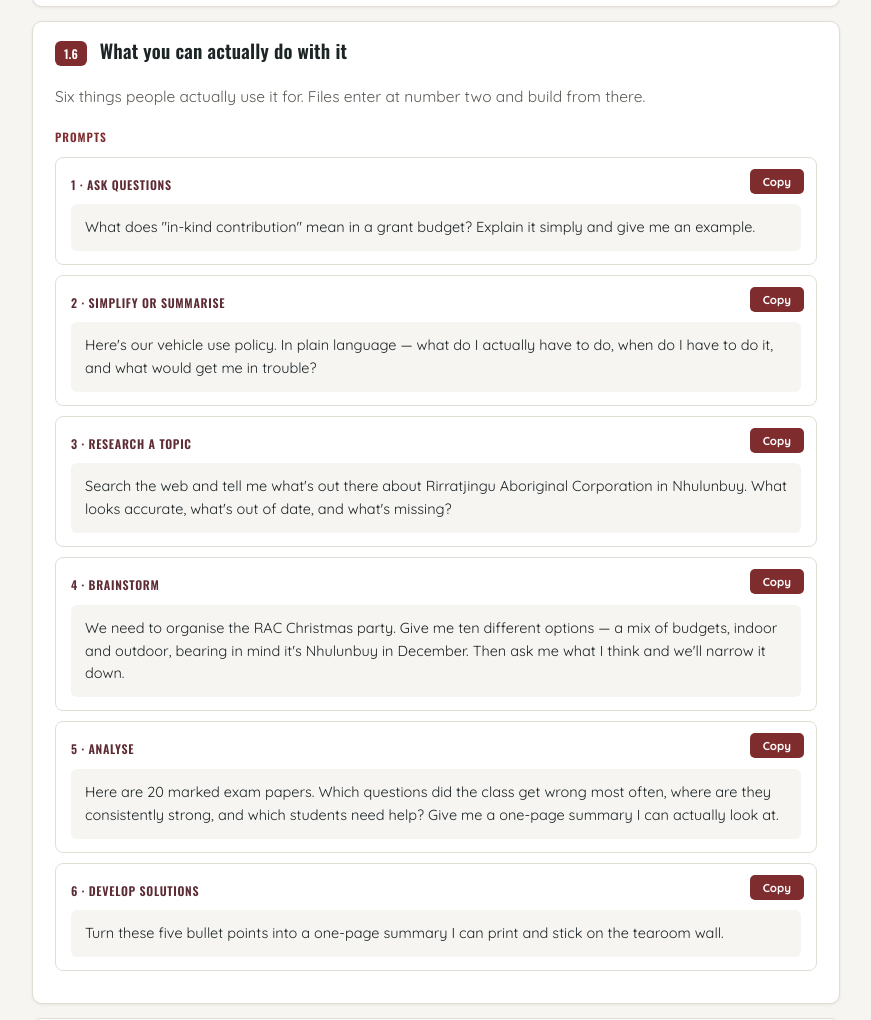
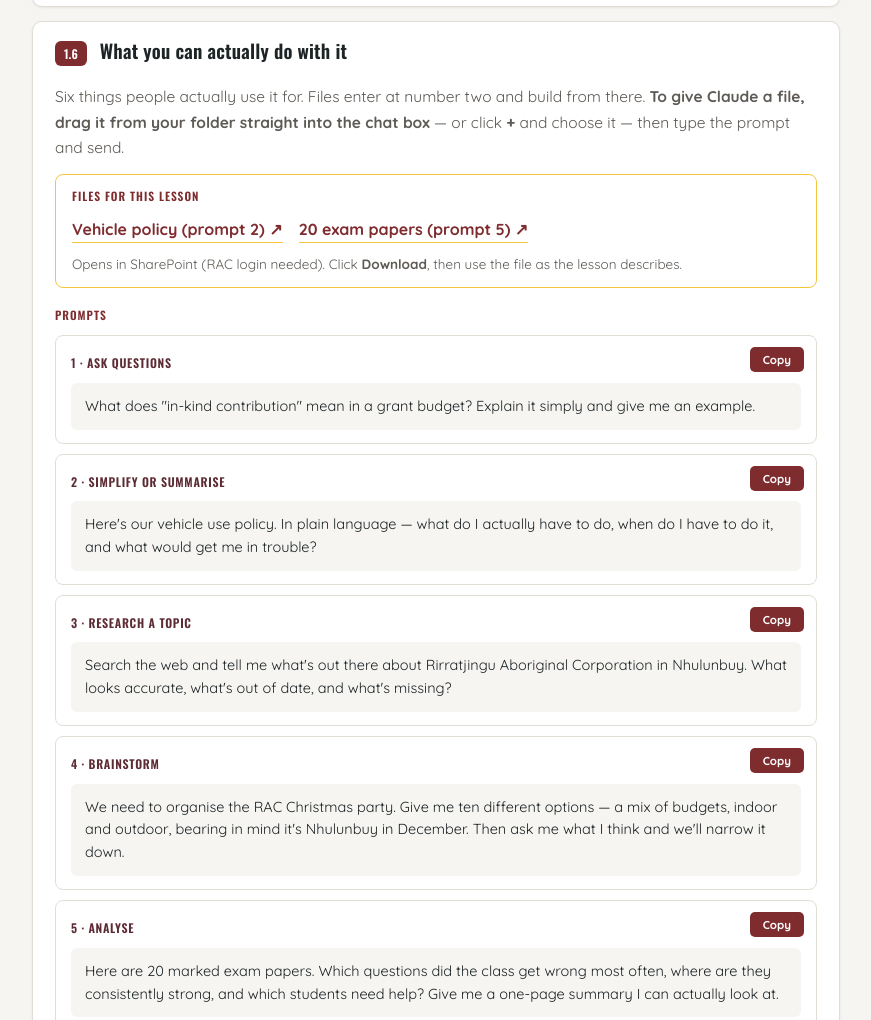
Before and after one commit to specialdk/rac-claude-training, a website: page workbook.html in a window 1280 px wide. Shown: the part 2918-3938 px from the top of the page, without its empty margins (284-1155 px from the left). Drawn offline with nearby package versions, Linux system fonts and the light colour scheme.

Commit message:
Add SharePoint file links to lessons 1.6, 2.6, 3.2, 3.3, 4.2

```diff
--- a/content.js
+++ b/content.js
@@ -100,7 +100,11 @@ I review, approve and authorise all AI-assisted output before it is used or dist
         exercise: `Paste the shared block into your settings, then do your own interview and save the result. Then ask "what do you know about me now?" in the same chat and see the difference.` },
 
       { n: `1.6`, title: `What you can actually do with it`,
-        intro: `Six things people actually use it for. Files enter at number two and build from there.`,
+        files: [
+          { label: `Vehicle policy (prompt 2)`,  href: `https://ydac.sharepoint.com/:f:/g/IgDsrOOnxkHwR7zNpB5AQUxDAabj0GO1QKDLvipK2zaDHq4?e=dpBCVI` },
+          { label: `20 exam papers (prompt 5)`, href: `https://ydac.sharepoint.com/:f:/g/IgAxWZT9q7Z-RrOQtmERWaRRAUBljWmpgJXoO7sSYmDOgIU?e=Ah4Y4Q` }
+        ],
+        intro: `Six things people actually use it for. Files enter at number two and build from there. <strong>To give Claude a file, drag it from your folder straight into the chat box</strong> — or click <strong>+</strong> and choose it — then type the prompt and send.`,
         prompts: [
           { lab: `1 · Ask Questions`,
             txt: `What does "in-kind contribution" mean in a grant budget? Explain it simply and give me an example.` },
@@ -256,6 +260,7 @@ I review, approve and authorise all AI-assisted output before it is used or dist
         ] },
 
       { n: `2.6`, title: `Your first hand-off`,
+        files: [ { label: `The three exercise files`, href: `https://ydac.sharepoint.com/:f:/g/IgDsrOOnxkHwR7zNpB5AQUxDAabj0GO1QKDLvipK2zaDHq4?e=dpBCVI` } ],
         intro: `Three files go on the desk, one summary comes out — and it lands in your own folder, not in a chat window you have to copy from. The policy is RAC's real vehicle policy; the fleet spreadsheet and the minutes are made up for the exercise.`,
         table: { head: [`The three files`, `What's in it`, `Format`], rows: [
           [`OP 4.03 Company Vehicle Policy`,             `RAC's real vehicle policy — fuel cards, odometer readings, incident reporting, servicing and personal use.`, `PDF`],
@@ -307,6 +312,7 @@ I review, approve and authorise all AI-assisted output before it is used or dist
     { title: `Part Four — Claude at Work`, lessons: [
 
       { n: `3.2`, title: `Standing instructions for the folder`,
+        files: [ { label: `An example claude.md`, href: `https://ydac.sharepoint.com/:f:/g/IgCUkFW9V8gUTq6uSZMDiiPkAfdRENIYzTyb7P1BVSyjCQM?e=4W3FFK` } ],
         intro: `A claude.md file in a folder is context that applies to every task run there. It's the same idea as project instructions, one level down.`,
         prompts: [
           { lab: `Let it interview you`,
@@ -314,6 +320,7 @@ I review, approve and authorise all AI-assisted output before it is used or dist
         ] },
 
       { n: `3.3`, title: `Doing several things at once`,
+        files: [ { label: `The three exercise files (same as 2.6)`, href: `https://ydac.sharepoint.com/:f:/g/IgDsrOOnxkHwR7zNpB5AQUxDAabj0GO1QKDLvipK2zaDHq4?e=dpBCVI` } ],
         intro: `Describe several tasks in one go and it organises the work itself.`,
         prompts: [
           { lab: `Three at once — same folder as 2.6`,
@@ -383,6 +390,7 @@ I review, approve and authorise all AI-assisted output before it is used or dist
         ] },
 
       { n: `4.2`, title: `What a skill actually is`,
+        files: [ { label: `Example skill files`, href: `https://ydac.sharepoint.com/:f:/g/IgA3ZoaF0FExRZpusVM4n4ikAbsulg6iwh-nspLNmCYZ2a8?e=015cnm` } ],
         intro: `If you've typed roughly the same prompt three times, that's a skill. And a skill is just a text file — no code in it anywhere.`,
         table: { head: [`Put it here`, `When`, `RAC example`], rows: [
           [`Preferences`,                     `Relevant to everything you produce, always`,                                  `Yolŋu spelling and the ŋ character. Australian English`],
--- a/workbook.html
+++ b/workbook.html
@@ -93,6 +93,10 @@ code{background:var(--cream);padding:1px 6px;border-radius:4px;font-size:13.5px;
 .how .h5{margin-top:0}
 .how ul.pts li{font-size:14.5px}
 .how .chk{font-family:'Quicksand',system-ui,sans-serif;text-transform:none;letter-spacing:0;color:var(--ink-soft);font-weight:500}
+.files{background:#fff;border:1.5px solid var(--sun);border-radius:8px;padding:12px 16px;margin:14px 0 4px}
+.files .h5{margin-top:0}
+.files a{display:inline-block;margin:2px 16px 6px 0;color:var(--earth);font-weight:700;text-decoration:none;border-bottom:1.5px solid var(--sun)}
+.files p{font-size:13.5px;color:var(--ink-soft);margin-top:4px}
 </style>
 </head>
 <body>
@@ -140,6 +144,7 @@ code{background:var(--cream);padding:1px 6px;border-radius:4px;font-size:13.5px;
         let h = '<div class="les" id="L' + l.n + '"><div class="les-h"><span class="les-n">' + l.n + '</span><div class="les-title">' + l.title + '</div></div><div class="les-body">';
         if (l.intro)  h += '<p class="intro">' + l.intro + '</p>';
         if (l.points) h += list(l.points);
+        if (l.files)  h += '<div class="files"><div class="h5">Files for this lesson</div>' + l.files.map(f => '<a href="' + f.href + '" target="_blank" rel="noopener">' + f.label + ' &#8599;</a>').join('') + '<p>Opens in SharePoint (RAC login needed). Click <strong>Download</strong>, then use the file as the lesson describes.</p></div>';
         if (l.howNow) h += '<div class="how"><div class="h5">How it looks right now <span class="chk">— checked ' + C.lastChecked + '</span></div>' + list(l.howNow) + '</div>';
         if (l.table)  h += '<table class="t"><thead><tr>' + l.table.head.map(x => '<th>' + x + '</th>').join('') + '</tr></thead><tbody>'
                          + l.table.rows.map(r => '<tr>' + r.map(c => '<td>' + c + '</td>').join('') + '</tr>').join('') + '</tbody></table>';
```
Also changed, not shown: index.html (+5 -0 lines).
